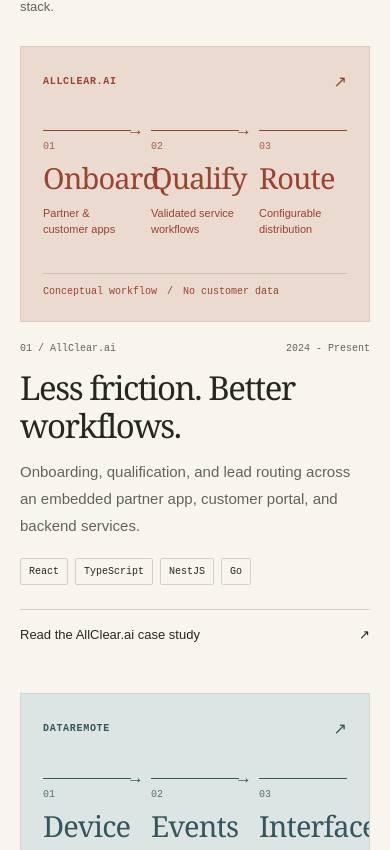
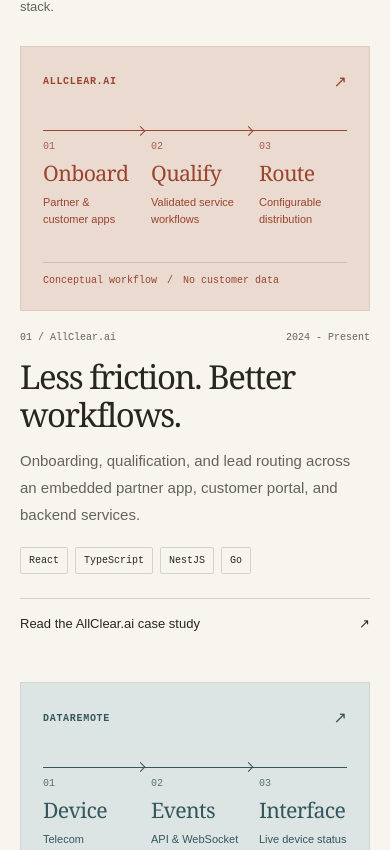
Before and after one commit to ixaxtav/developer-portfolio, a Next.js app: page / in a window 390 px wide. Shown: the part 854-1704 px from the top of the page. Built offline with nearby package versions, Linux system fonts and the light colour scheme.

Commit message:
Align workflow arrows and prevent narrow card label overlap

```diff
--- a/app/globals.css
+++ b/app/globals.css
@@ -338,6 +338,7 @@
   flex-direction: column;
 }
 .workflow {
+  container-type: inline-size;
   --workflow-accent: #9a432e;
   --workflow-bg: #eadad0;
   background: var(--workflow-bg);
@@ -363,28 +364,45 @@
   font-size: 10px;
 }
 .workflow-steps {
+  --step-gap: 12px;
   list-style: none;
   display: flex;
   position: relative;
   padding: 35px 0 29px;
-  gap: 12px;
+  gap: var(--step-gap);
 }
 .workflow-steps li {
   position: relative;
   flex: 1;
   min-width: 0;
-  border-top: 1px solid currentColor;
-  padding-top: 10px;
+  padding-top: 11px;
   display: flex;
   flex-direction: column;
   gap: 6px;
 }
+/* Draw the connector and arrowhead on the same axis, independent of font metrics. */
+.workflow-steps li::before {
+  content: "";
+  position: absolute;
+  left: 0;
+  top: 0;
+  width: calc(100% + var(--step-gap));
+  height: 1px;
+  background: currentColor;
+}
+.workflow-steps li:last-child::before {
+  width: 100%;
+}
 .workflow-steps li:not(:last-child)::after {
-  content: "→";
+  content: "";
   position: absolute;
-  right: -13px;
-  top: -15px;
-  font-size: 17px;
+  right: calc(0px - var(--step-gap) / 2 - 3px);
+  top: 0.5px;
+  width: 6px;
+  height: 6px;
+  border-top: 1px solid currentColor;
+  border-right: 1px solid currentColor;
+  transform: translateY(-50%) rotate(45deg);
 }
 .step-index {
   font: 10px var(--mono);
@@ -392,7 +410,7 @@
 }
 .workflow-steps strong {
   font-family: var(--serif);
-  font-size: 23px;
+  font-size: clamp(18px, 7cqi, 29px);
   line-height: 1.4;
   font-weight: 400;
   letter-spacing: -0.03em;
@@ -710,11 +728,11 @@
   padding: 30px 40px;
 }
 .case-study > .workflow .workflow-steps {
-  gap: 40px;
+  --step-gap: 40px;
   padding-block: 40px;
 }
 .case-study > .workflow .workflow-steps strong {
-  font-size: clamp(28px, 4.2vw, 58px);
+  font-size: clamp(18px, 6cqi, 58px);
 }
 .case-study > .workflow .workflow-steps li > span:last-child {
   font-size: 13px;
@@ -846,16 +864,14 @@
     font-size: 65px;
   }
   .project-grid {
+    grid-template-columns: repeat(2, minmax(0, 1fr));
     gap: 20px;
   }
   .workflow {
     padding: 17px 12px;
   }
   .workflow-steps {
-    gap: 8px;
-  }
-  .workflow-steps strong {
-    font-size: 20px;
+    --step-gap: 12px;
   }
   .workflow-steps li > span:last-child {
     font-size: 9px;
@@ -968,10 +984,7 @@
   }
   .workflow-steps {
     padding-block: 35px;
-    gap: 20px;
-  }
-  .workflow-steps strong {
-    font-size: 29px;
+    --step-gap: 20px;
   }
   .workflow-steps li > span:last-child {
     font-size: 11px;
@@ -1073,7 +1086,7 @@
     padding: 22px 16px;
   }
   .case-study > .workflow .workflow-steps {
-    gap: 16px;
+    --step-gap: 16px;
     padding-block: 26px;
   }
   .case-study > .workflow .workflow-steps li > span:last-child {
@@ -1108,6 +1121,9 @@
   }
 }
 @media (max-width: 380px) {
+  .workflow-steps {
+    --step-gap: 12px;
+  }
   .site-header {
     align-items: flex-start;
     flex-direction: column;
@@ -1133,9 +1149,6 @@
   }
   .hero-actions .text-link {
     font-size: 12px;
-  }
-  .workflow-steps strong {
-    font-size: 25px;
   }
   .contact-inner h2 {
     font-size: 42px;
--- a/app/page.tsx
+++ b/app/page.tsx
@@ -87,8 +87,7 @@
           </div>
           <p>
             Three projects. Different challenges.
-            <br />
-            Ownership across the stack.
+            <br /> Ownership across the stack.
           </p>
         </div>
         <div className="project-grid">
```
